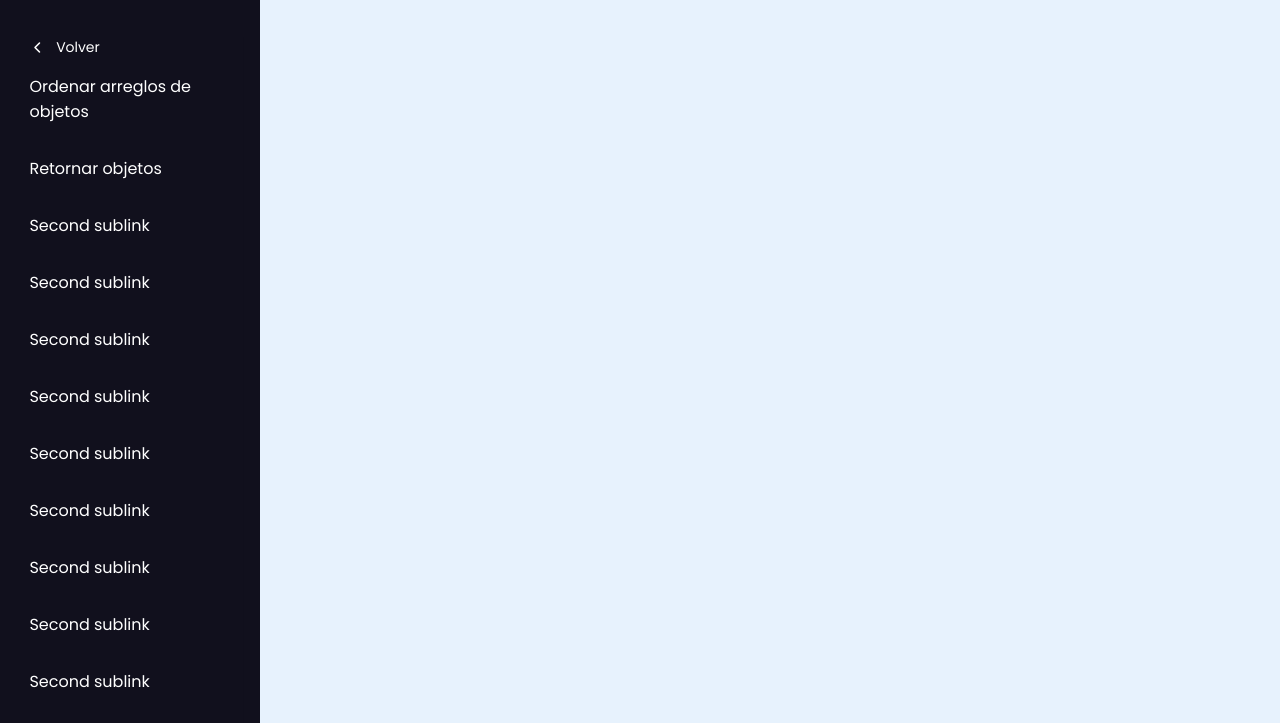
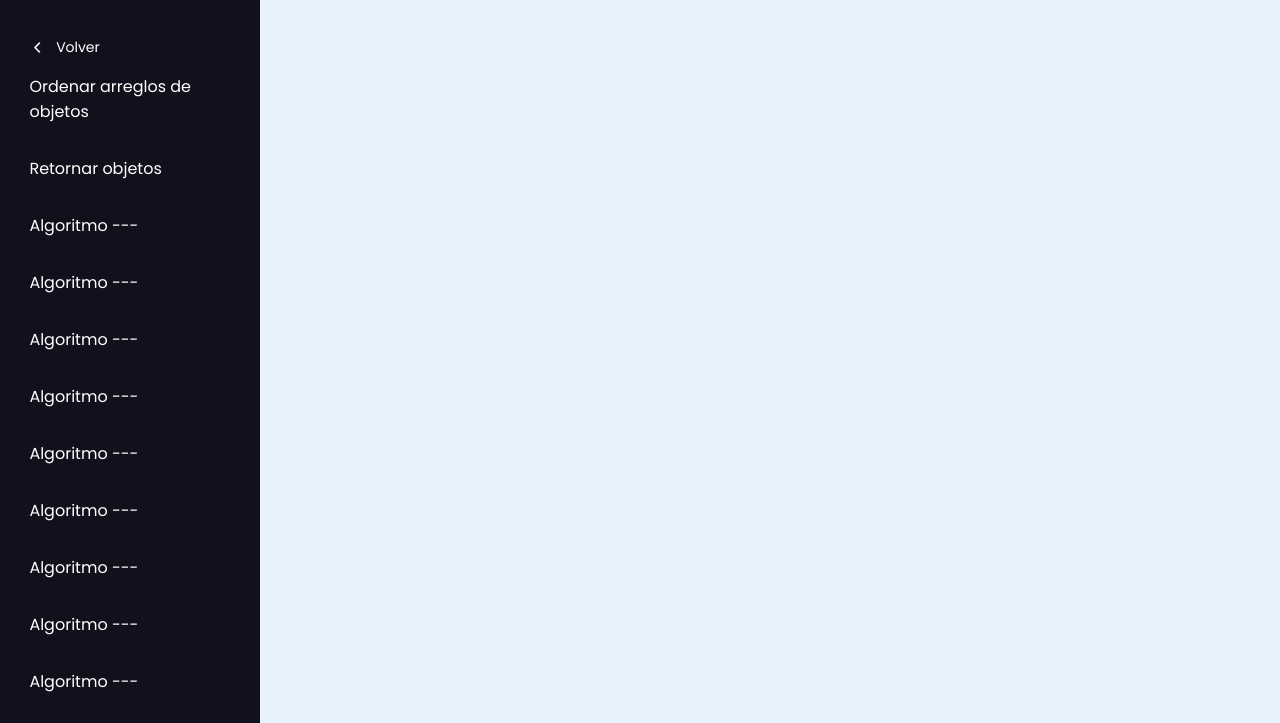
Before and after one commit to igncabrera/Portfolio, a plain HTML site: page index.html in a window 1280 px wide. Both pictures are taken after a click on the element "Algoritmos". Shown: the part 77-800 px from the top of the page. Drawn offline with Linux system fonts and the light colour scheme.

Commit message:
Update index.html

```diff
--- a/index.html
+++ b/index.html
@@ -56,69 +56,69 @@
               <a href="#" id="findAllObjects">Retornar objetos</a>
             </li>
             <li class="item">
-              <a href="#">Second sublink</a>
+              <a href="#">Algoritmo ---</a>
             </li>
             <li class="item">
-              <a href="#">Second sublink</a>
+              <a href="#">Algoritmo ---</a>
             </li>
             <li class="item">
-              <a href="#">Second sublink</a>
+              <a href="#">Algoritmo ---</a>
             </li>
             <li class="item">
-              <a href="#">Second sublink</a>
+              <a href="#">Algoritmo ---</a>
             </li>
             <li class="item">
-              <a href="#">Second sublink</a>
+              <a href="#">Algoritmo ---</a>
             </li>
             <li class="item">
-              <a href="#">Second sublink</a>
+              <a href="#">Algoritmo ---</a>
             </li>
             <li class="item">
-              <a href="#">Second sublink</a>
+              <a href="#">Algoritmo ---</a>
             </li>
             <li class="item">
-              <a href="#">Second sublink</a>
+              <a href="#">Algoritmo ---</a>
             </li>
             <li class="item">
-              <a href="#">Second sublink</a>
+              <a href="#">Algoritmo ---</a>
             </li>
             <li class="item">
-              <a href="#">Second sublink</a>
+              <a href="#">Algoritmo ---</a>
             </li>
             <li class="item">
-              <a href="#">Second sublink</a>
+              <a href="#">Algoritmo ---</a>
             </li>
             <li class="item">
-              <a href="#">Second sublink</a>
+              <a href="#">Algoritmo ---</a>
             </li>
             <li class="item">
-              <a href="#">Second sublink</a>
+              <a href="#">Algoritmo ---</a>
             </li>
             <li class="item">
-              <a href="#">Second sublink</a>
+              <a href="#">Algoritmo ---</a>
             </li>
             <li class="item">
-              <a href="#">Second sublink</a>
+              <a href="#">Algoritmo ---</a>
             </li>
             <li class="item">
-              <a href="#">Second sublink</a>
+              <a href="#">Algoritmo ---</a>
             </li>
             <li class="item">
-              <a href="#">Second sublink</a>
+              <a href="#">Algoritmo ---</a>
             </li>
             <li class="item">
-              <a href="#">Second sublink</a>
+              <a href="#">Algoritmo ---</a>
             </li>
             <li class="item">
-              <a href="#">Second sublink</a>
+              <a href="#">Algoritmo ---</a>
             </li>
           </ul>
         </li>
         <li class="item">
-          <a href="#">Your second link</a>
+          <a href="#">CV</a>
         </li>
         <li class="item">
-          <a href="#">Your third link</a>
+          <a href="#">Contacto</a>
         </li>
       </ul>
     </div>
```
